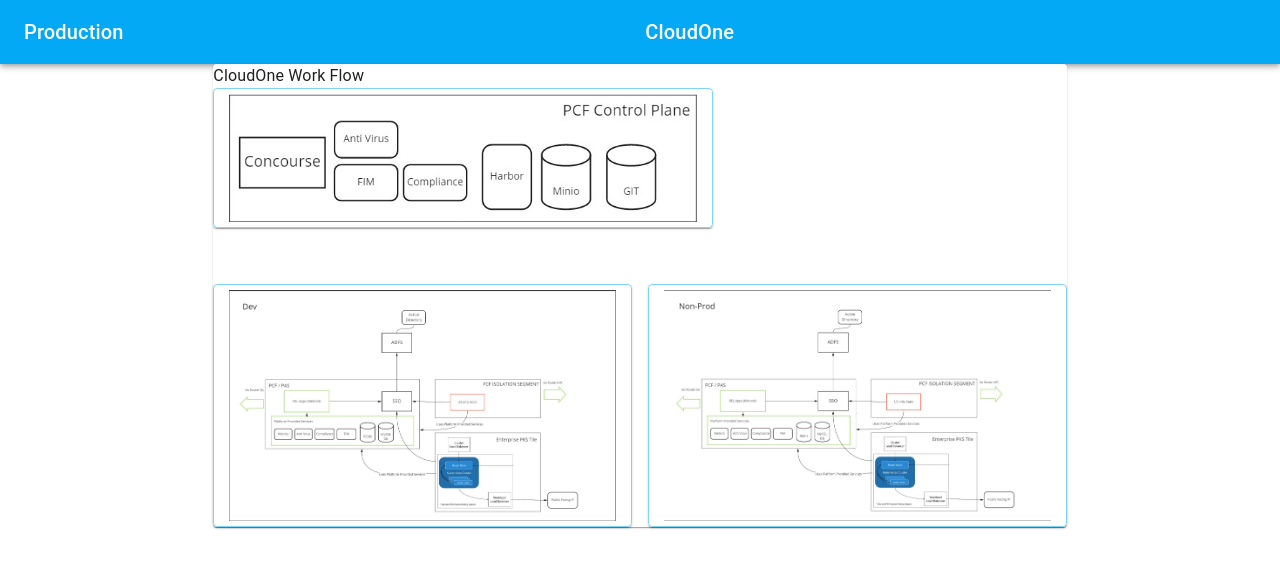
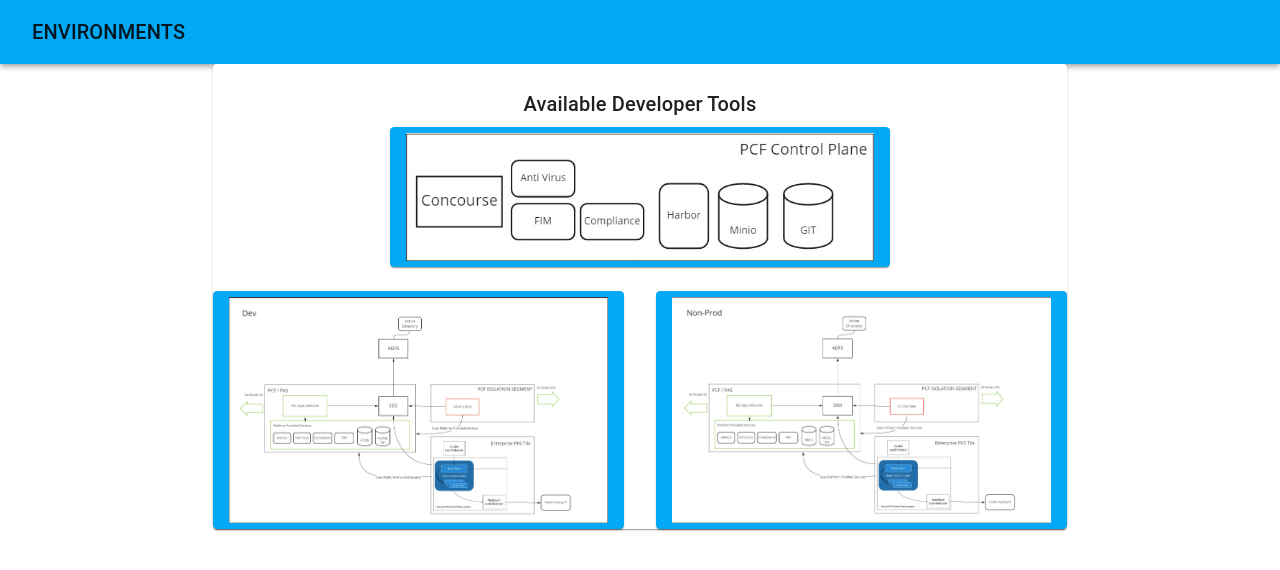
Before and after one commit to kimura-dev1297/launch_team_website_frontend, a React (Create React App) app: page /cloud-one in a window 1280 px wide. Shown: the top 570 px of the page. Built offline with nearby package versions, Linux system fonts and the light colour scheme.

Commit message:
Built out ProductionPage, added a NavEnvMenu component in AppHeader. Cleaned up all unused code.

```diff
--- a/src/Components/CloudOnePage.js
+++ b/src/Components/CloudOnePage.js
@@ -6,32 +6,25 @@
 import EnvImg from './EnvImg';
 
 function CloudOnePage() {
-	const [ open, setOpen ] = React.useState(false);
-
-	const handleOpen = () => {
-		setOpen(true);
-	};
-
-	const handleClose = () => {
-		setOpen(false);
-	};
 	return (
 		<Paper>
 			<Grid container direction='column'>
 				<Grid item container justify='center'>
-					<Grid item xs={12}>
-						<Typography>CloudOne Work Flow</Typography>
+					<Grid item container justify='center' alignItems='center' xs={12} style={{ paddingTop: '1.5rem' }}>
+						<Typography variant='h6' gutterBottom>
+							Available Developer Tools
+						</Typography>
 					</Grid>
-					<Grid item container justify='center'>
-						<Grid item xs={12} style={{ paddingBottom: '3.5rem' }}>
-							<EnvImg img={cntrlPaneImg} alt='Control Pane' />
+					<Grid item justify='center' alignItems='center'>
+						<Grid item xs={12} style={{ paddingBottom: '1.5rem' }}>
+							<EnvImg img={cntrlPaneImg} alt='Available Developer Tools' />
 						</Grid>
 					</Grid>
-					<Grid item container direction='row' spacing={2}>
-						<Grid item xs={6}>
+					<Grid item container direction='row' spacing={4}>
+						<Grid item xs={12} sm={6}>
 							<EnvImg img={devImg} alt='Development environment' />
 						</Grid>
-						<Grid item xs={6}>
+						<Grid item xs={12} sm={6}>
 							<EnvImg img={nonProdImg} alt='Non prod environment' />
 						</Grid>
 					</Grid>
@@ -41,6 +34,4 @@
 	);
 }
 
-// C1D flow as dev>nonprod
-
 export default CloudOnePage;
--- a/src/Components/EnvModal.js
+++ b/src/Components/EnvModal.js
@@ -32,7 +32,7 @@
 
 	return (
 		<div>
-			<Button variant='outlined' color='primary' onClick={handleClickOpen}>
+			<Button variant='contained' color='primary' onClick={handleClickOpen}>
 				<CardMedia component='img' className={classes.media} image={img} title={title} />
 			</Button>
 
@@ -47,7 +47,7 @@
 					<CloseIcon />
 				</IconButton>
 				<Grid item container xs={8}>
-					<Grid item alignItems='center' justify='center'>
+					<Grid item>
 						<DialogContent>
 							<CardMedia component='img' className={classes.media} image={img} title={title} />
 						</DialogContent>
--- /dev/null
+++ b/src/Components/NavEnvMenu.js
@@ -0,0 +1,49 @@
+import React from 'react';
+import Button from '@material-ui/core/Button';
+import Menu from '@material-ui/core/Menu';
+import MenuItem from '@material-ui/core/MenuItem';
+import { Link } from 'react-router-dom';
+import { Typography } from '@material-ui/core';
+import { makeStyles } from '@material-ui/core/styles';
+
+const useStyles = makeStyles((theme) => ({
+	root: {
+		flexGrow: 1
+	},
+	title: {
+		flexGrow: 1
+	}
+}));
+
+export default function NavEnvMenu() {
+	const [ anchorEl, setAnchorEl ] = React.useState(null);
+
+	const handleClick = (event) => {
+		setAnchorEl(event.currentTarget);
+	};
+
+	const handleClose = () => {
+		setAnchorEl(null);
+	};
+
+	const classes = useStyles();
+
+	return (
+		<div>
+			<Button aria-controls='simple-menu' aria-haspopup='true' onClick={handleClick}>
+				<Typography variant='h6' className={classes.title}>
+					Environments
+				</Typography>
+			</Button>
+			<Menu id='simple-menu' anchorEl={anchorEl} keepMounted open={Boolean(anchorEl)} onClose={handleClose}>
+				<Link to='/cloud-one'>
+					<MenuItem onClick={handleClose}>Cloud One</MenuItem>
+				</Link>
+
+				<Link to='/production'>
+					<MenuItem onClick={handleClose}>Production</MenuItem>
+				</Link>
+			</Menu>
+		</div>
+	);
+}
--- a/src/Components/Navbar.js
+++ b/src/Components/Navbar.js
@@ -1,7 +1,7 @@
 import React from 'react';
-import { Link } from 'react-router-dom';
 import { makeStyles } from '@material-ui/core/styles';
-import { AppBar, Toolbar, Typography } from '@material-ui/core';
+import { AppBar, Toolbar } from '@material-ui/core';
+import NavEnvMenu from './NavEnvMenu';
 
 const useStyles = makeStyles((theme) => ({
 	root: {
@@ -27,16 +27,7 @@
 		<div className={classes.root}>
 			<AppBar position='static'>
 				<Toolbar>
-					<Typography variant='h6' className={classes.title}>
-						<Link to='/production' className={classes.titleHeader}>
-							Production
-						</Link>
-					</Typography>
-					<Typography variant='h6' className={classes.title}>
-						<Link to='/cloud-one' className={classes.titleHeader}>
-							CloudOne
-						</Link>
-					</Typography>
+					<NavEnvMenu />
 				</Toolbar>
 			</AppBar>
 		</div>
--- a/src/Components/ProductionPage.js
+++ b/src/Components/ProductionPage.js
@@ -1,19 +1,44 @@
 import React from 'react';
-import MainUtilities from '../style/images/PCF Control Plane.jpg';
-import { Typography } from '@material-ui/core';
+import { Grid, Typography, Paper } from '@material-ui/core';
+import cntrlPaneImg from '../style/images/PCF Control Plane.jpg';
+import stagingImg from '../style/images/Staging.jpg';
+import prodImg from '../style/images/production.jpg';
+import prodBottomImg from '../style/images/production-bottom.jpg';
 
-function Production() {
+import EnvImg from './EnvImg';
+
+function ProductionPage() {
 	return (
-		<div>
-			<Typography>Staging</Typography>
-			<img src={MainUtilities} alt='' />
-			{/* <img src={stagingImage} alt='' /> */}
-			<Typography>Production</Typography>
-			{/* <img src={productionImage} alt='' /> */}
-		</div>
+		<Paper>
+			<Grid container direction='column'>
+				<Grid item container justify='center'>
+					<Grid item container justify='center' alignItems='center' xs={12} style={{ paddingTop: '1.5rem' }}>
+						<Typography variant='h6' gutterBottom>
+							Available Developer Tools
+						</Typography>
+					</Grid>
+					<Grid item justify='center' alignItems='center'>
+						<Grid item xs={12} style={{ paddingBottom: '1.5rem' }}>
+							<EnvImg img={cntrlPaneImg} alt='Available Developer Tools' />
+						</Grid>
+					</Grid>
+					<Grid item container direction='row' spacing={4}>
+						<Grid item xs={12} sm={6}>
+							<EnvImg img={stagingImg} alt='Staging environment' />
+						</Grid>
+						<Grid item xs={12} sm={6}>
+							<EnvImg img={prodImg} alt='Production environment' />
+						</Grid>
+					</Grid>
+				</Grid>
+			</Grid>
+			<Grid item container direction='column' justify='center' alignItems='center'>
+				<Grid item xs={12} sm={6} style={{ paddingTop: '1.5rem', paddingBottom: '1.5rem' }}>
+					<EnvImg img={prodBottomImg} alt='Production environment' />
+				</Grid>
+			</Grid>
+		</Paper>
 	);
 }
 
-// and keep the prod flow as staging>prod
-
-export default Production;
+export default ProductionPage;
```
Also changed, not shown: package.json (+10 -2 lines), 1 other file (tests, documents, lock files or other folders).
